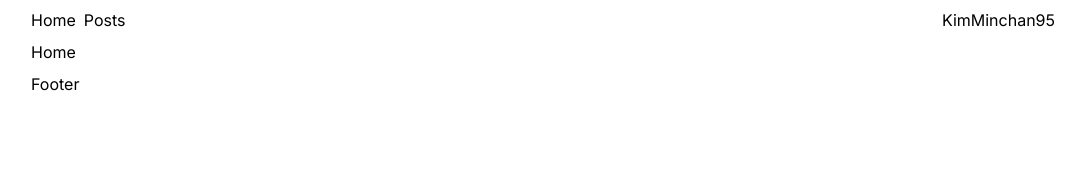
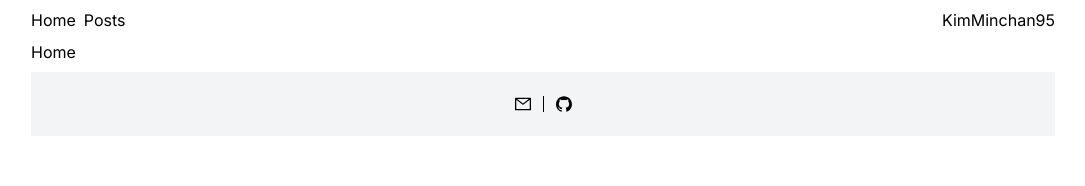
Before and after one commit to KimMinchan95/blog, a Next.js app: page / in a window 1280 px wide. Shown: the top 186 px of the page, without its empty margins (97-1182 px from the left). Built offline with nearby package versions, Linux system fonts and the light colour scheme.

Commit message:
feat : footer 정렬

```diff
--- a/app/layout/Footer.tsx
+++ b/app/layout/Footer.tsx
@@ -1,5 +1,21 @@
+import Link from "next/link";
+
+import { footerItems } from "./util";
+
 const Footer = () => {
-  return <footer className="w-full max-w-5xl">Footer</footer>;
+  return (
+    <footer className="grid place-content-center w-full max-w-5xl h-16 bg-gray-100">
+      <div className="flex items-center divide-x divide-black text-l">
+        {footerItems.map(({ subject, href, Icon }) => (
+          <div key={subject} className="px-3">
+            <Link href={href} target="_blank" className="flex items-center">
+              <Icon />
+            </Link>
+          </div>
+        ))}
+      </div>
+    </footer>
+  );
 };
 
 export default Footer;
--- /dev/null
+++ b/app/layout/util.ts
@@ -0,0 +1,14 @@
+import { MailOutlined, GithubOutlined } from "@ant-design/icons";
+
+export const footerItems = [
+  {
+    subject: "email",
+    href: "mailto:hialscks@gmail.com?subject=[문의 메일]&body=내용:",
+    Icon: MailOutlined,
+  },
+  {
+    subject: "github",
+    href: "https://github.com/KimMinchan95",
+    Icon: GithubOutlined,
+  },
+];
--- a/package.json
+++ b/package.json
@@ -9,6 +9,7 @@
     "lint": "next lint"
   },
   "dependencies": {
+    "@ant-design/icons": "^5.2.6",
     "clsx": "^2.1.0",
     "contentlayer": "^0.3.4",
     "date-fns": "^3.0.6",
```
Also changed, not shown: 1 other file (tests, documents, lock files or other folders).
